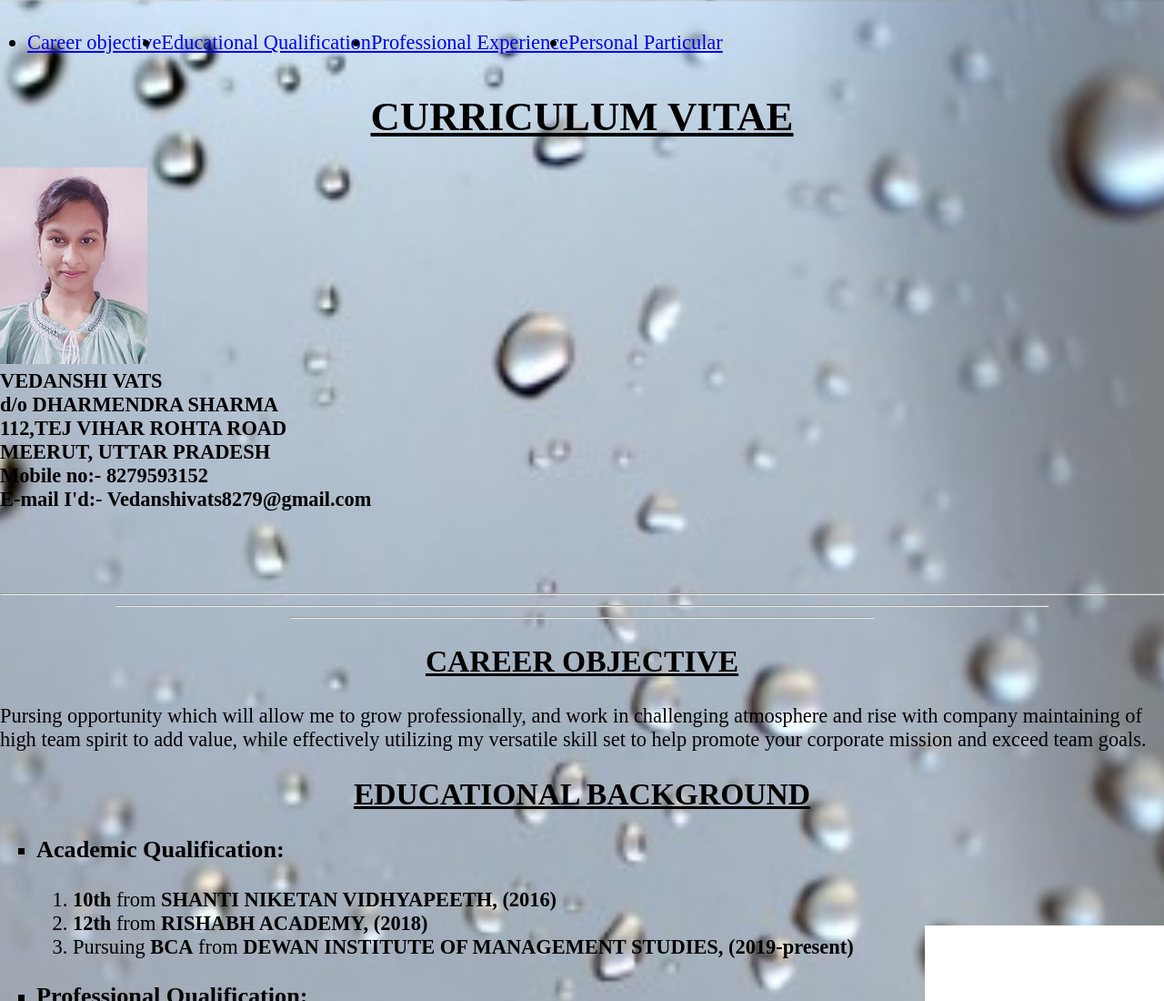
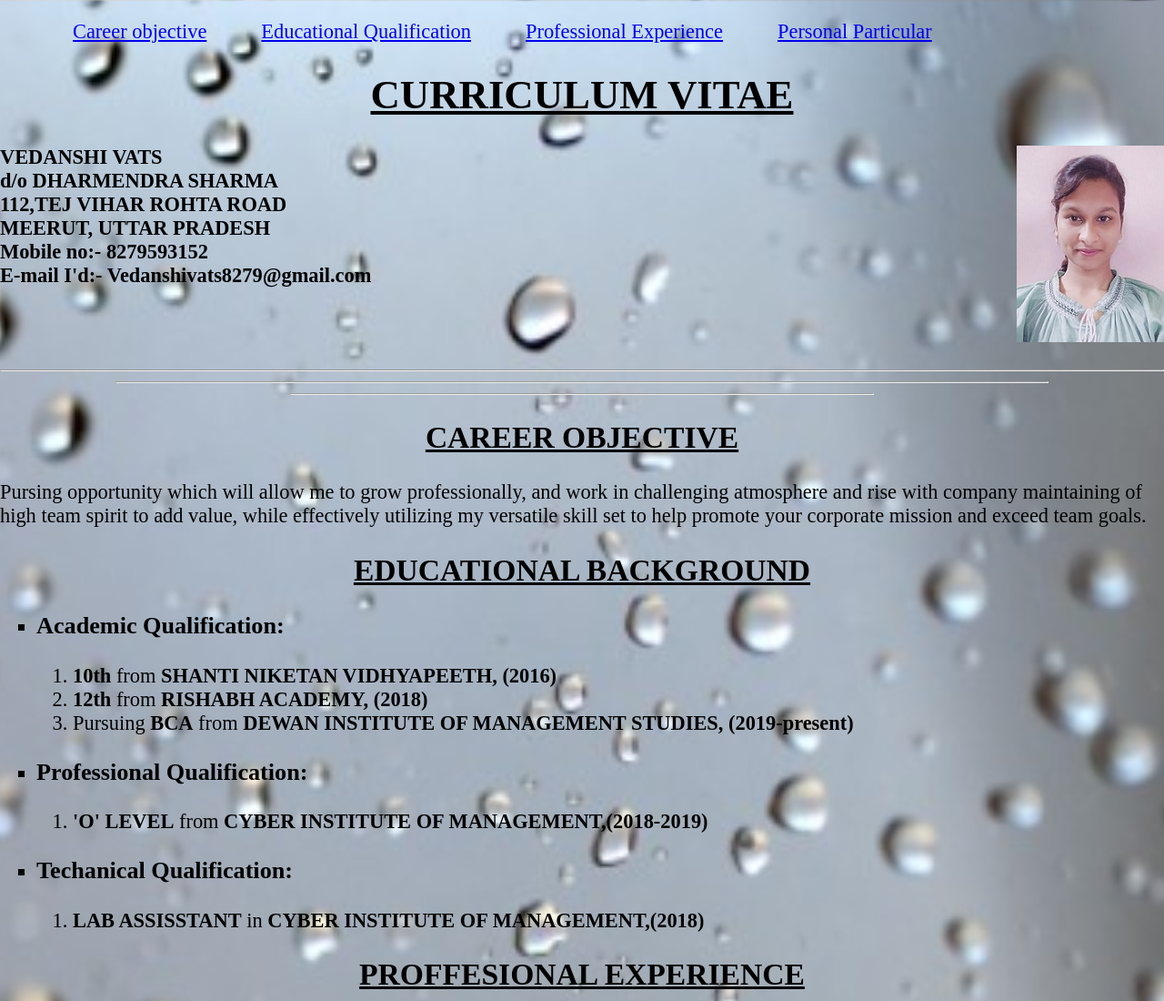
Before and after one commit to VedanshiVats82/Vedanshi-Vats, a plain HTML site: page index.html in a window 1280 px wide. Shown: the top 1100 px of the page at 91% size. Drawn offline with Linux system fonts and the light colour scheme.

Commit message:
updated portfolio

```diff
--- a/resume.html
+++ b/index.html
@@ -14,7 +14,7 @@
 </ul>
 <div id="home"><center><h1><u>CURRICULUM VITAE</u></h1></center></div>
 <b>
-<img src="my photo.jpg" id="image">
+<img src="my photo.jpg" id="image" align="right">
 <div>VEDANSHI VATS</div>
 <div>d/o DHARMENDRA SHARMA</div>
 <div>112,TEJ VIHAR ROHTA ROAD</div>
--- a/portfolio.css
+++ b/portfolio.css
@@ -9,14 +9,16 @@ background-position:center;
 .lines{
     display:flex;
     flex-direction: row;
-    padding:12px 20px;
-    margin-left:10px;
+    list-style-type:none;
 }
+    li>a{
+        padding:12px 20px;
+        margin-left:20px;
+    }
 #image
 {
     width="8%";
     height="10%";
-    align="right";
-    border="8px";
-    border-color: blueviolet;
+    border="5px";
+    border-color: cyan;
 }
```
